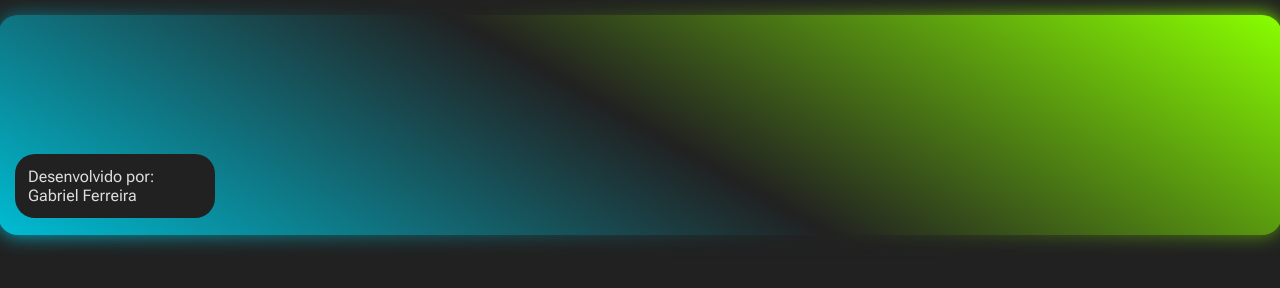
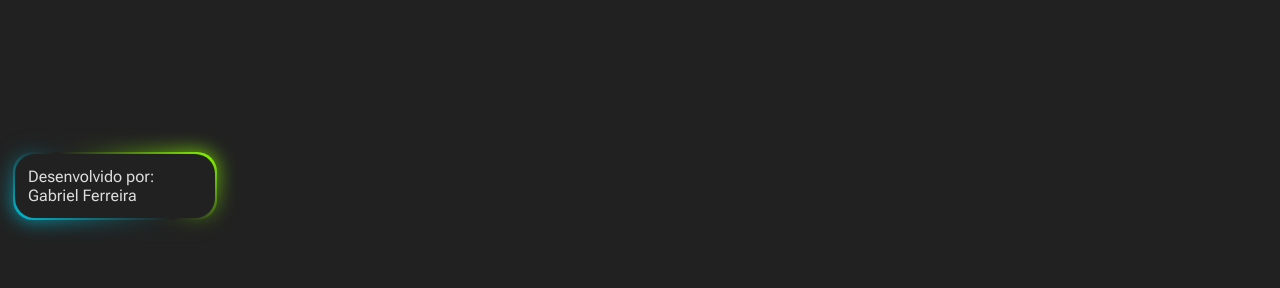
Before and after one commit to gabrielferreira91/cont-hours, a plain HTML site: page index.html in a window 1280 px wide. Shown: the part 454-742 px from the top of the page. Drawn offline with Linux system fonts and the light colour scheme.

Commit message:
corrections in footer

```diff
--- a/style.css
+++ b/style.css
@@ -157,7 +157,7 @@ footer div{
    background:  #212121;
 }
 
-footer:before {
+footer div:before {
     content: '';
     position: absolute;
     top: -2px;
@@ -170,7 +170,7 @@ footer:before {
     border-radius: 2rem;
 }
 
-footer:after {
+footer div:after {
     content: '';
     position: absolute;
     top: -2px;
@@ -184,7 +184,7 @@ footer:after {
     border-radius: 2rem;
 }
 
-footer:before,
-footer:after {
+footer div:before,
+footer div:after {
     background: linear-gradient(210deg, #89ff00, #212121, #00bcd4 );
 }
```
